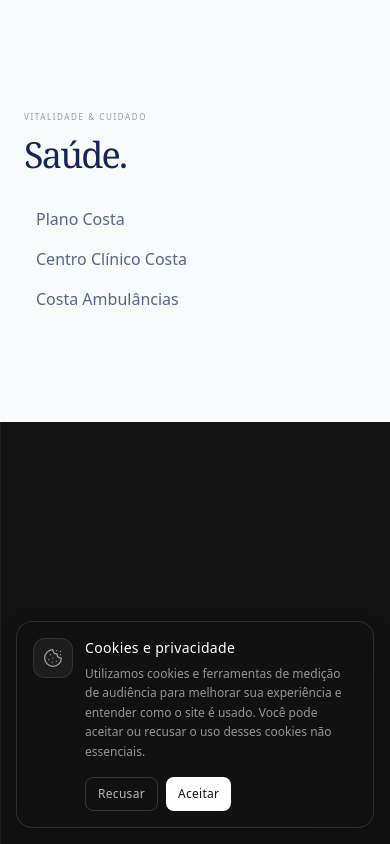
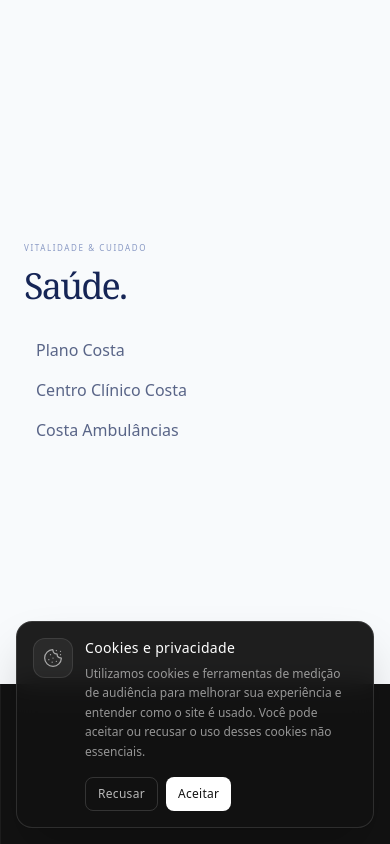
Before and after one commit to codey-tech/GrupoCosta, a Next.js app: page / in a window 390 px wide. Built offline with nearby package versions, Linux system fonts and the light colour scheme; no server answers.

Commit message:
ajuste tela inicial

```diff
--- a/src/app/page.jsx
+++ b/src/app/page.jsx
@@ -11,7 +11,7 @@ export default function Home() {
     <main
       // Garante que retorne ao padrão quando o cursor sair da área principal
       onMouseLeave={() => setHovered("saude")}
-      className="relative flex flex-col md:flex-row min-h-[100dvh] md:h-[100dvh] w-full overflow-hidden bg-[#000]"
+      className="relative flex flex-col md:flex-row h-[100dvh] min-h-[100dvh] w-full overflow-hidden bg-[#000]"
     >
       <JsonLd data={organizationJsonLd()} />
       <h1 className="sr-only">
@@ -22,9 +22,9 @@ export default function Home() {
       <section
         onMouseEnter={() => setHovered("saude")}
         onClick={() => setHovered("saude")}
-        className={`relative flex flex-col justify-center overflow-hidden cursor-pointer group
-          min-h-[50dvh] md:min-h-0 transition-all duration-1000 ease-[cubic-bezier(0.23,1,0.32,1)] md:will-change-[width]
-          ${hovered === "luto" ? "w-full md:w-[15%]" : "w-full md:w-[85%]"}
+        className={`relative flex flex-col justify-center overflow-hidden cursor-pointer group min-h-0
+          transition-all duration-1000 ease-[cubic-bezier(0.23,1,0.32,1)] md:will-change-[width]
+          ${hovered === "luto" ? "flex-[15] md:flex-none w-full md:w-[15%]" : "flex-[85] md:flex-none w-full md:w-[85%]"}
           bg-[#F8FAFC] p-6 sm:p-8 md:p-12 lg:p-24`}
       >
         <div className={`w-full max-w-2xl mx-auto transition-all duration-700 transform-gpu ease-out
@@ -40,7 +40,7 @@ export default function Home() {
           <nav className={`flex flex-col gap-4 md:gap-6 transition-all duration-700 ease-out transform-gpu
             ${hovered === "saude"
               ? "translate-x-0 opacity-100 delay-200"
-              : "translate-x-0 opacity-100 md:-translate-x-12 md:opacity-0 md:pointer-events-none"
+              : "translate-x-0 opacity-0 pointer-events-none md:-translate-x-12 md:opacity-0"
             }`}
           >
             <a href="/plano" onClick={(e) => e.stopPropagation()} className="group/link text-base sm:text-lg md:text-xl text-blue-950/70 hover:text-blue-950 flex items-center gap-3 md:gap-4 w-fit">
@@ -63,9 +63,9 @@ export default function Home() {
       <section
         onMouseEnter={() => setHovered("luto")}
         onClick={() => setHovered("luto")}
-        className={`relative flex flex-col justify-center overflow-hidden cursor-pointer group
-          min-h-[50dvh] md:min-h-0 transition-all duration-1000 ease-[cubic-bezier(0.23,1,0.32,1)] md:will-change-[width]
-          ${hovered === "saude" ? "w-full md:w-[15%]" : "w-full md:w-[85%]"}
+        className={`relative flex flex-col justify-center overflow-hidden cursor-pointer group min-h-0
+          transition-all duration-1000 ease-[cubic-bezier(0.23,1,0.32,1)] md:will-change-[width]
+          ${hovered === "saude" ? "flex-[15] md:flex-none w-full md:w-[15%]" : "flex-[85] md:flex-none w-full md:w-[85%]"}
           bg-[#121212] p-6 sm:p-8 md:p-12 lg:p-24 border-l border-white/5`}
       >
         <div className={`w-full max-w-2xl mx-auto transition-all duration-700 transform-gpu ease-out
@@ -81,7 +81,7 @@ export default function Home() {
           <nav className={`flex flex-col gap-4 md:gap-6 transition-all duration-700 ease-out transform-gpu
             ${hovered === "luto"
               ? "translate-x-0 opacity-100 delay-200"
-              : "translate-x-0 opacity-100 md:translate-x-12 md:opacity-0 md:pointer-events-none"
+              : "translate-x-0 opacity-0 pointer-events-none md:translate-x-12 md:opacity-0"
             }`}
           >
             <a href="/funeraria" onClick={(e) => e.stopPropagation()} className="group/link text-base sm:text-lg md:text-xl text-white/50 hover:text-white flex items-center gap-3 md:gap-4 w-fit">
```
